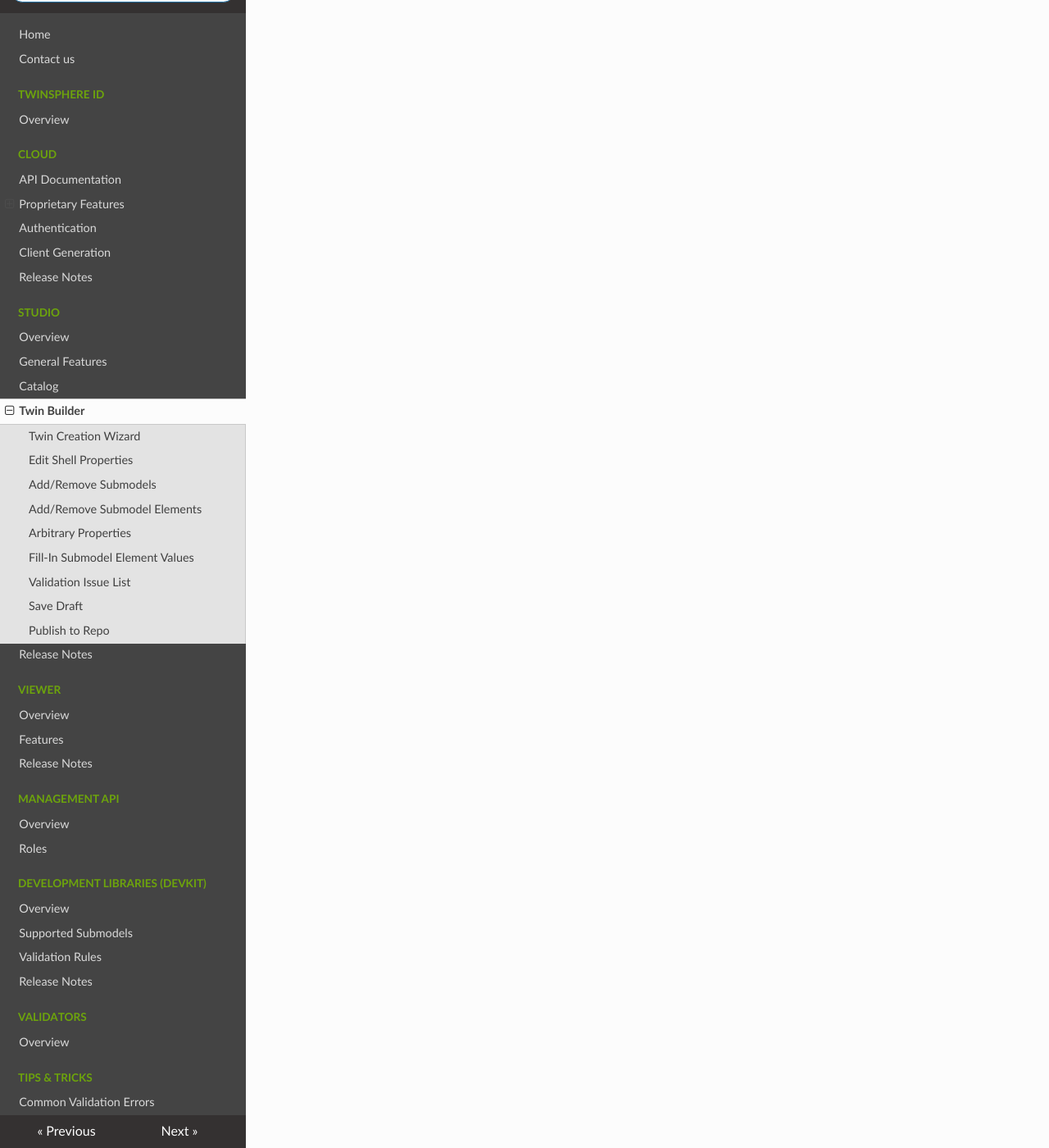
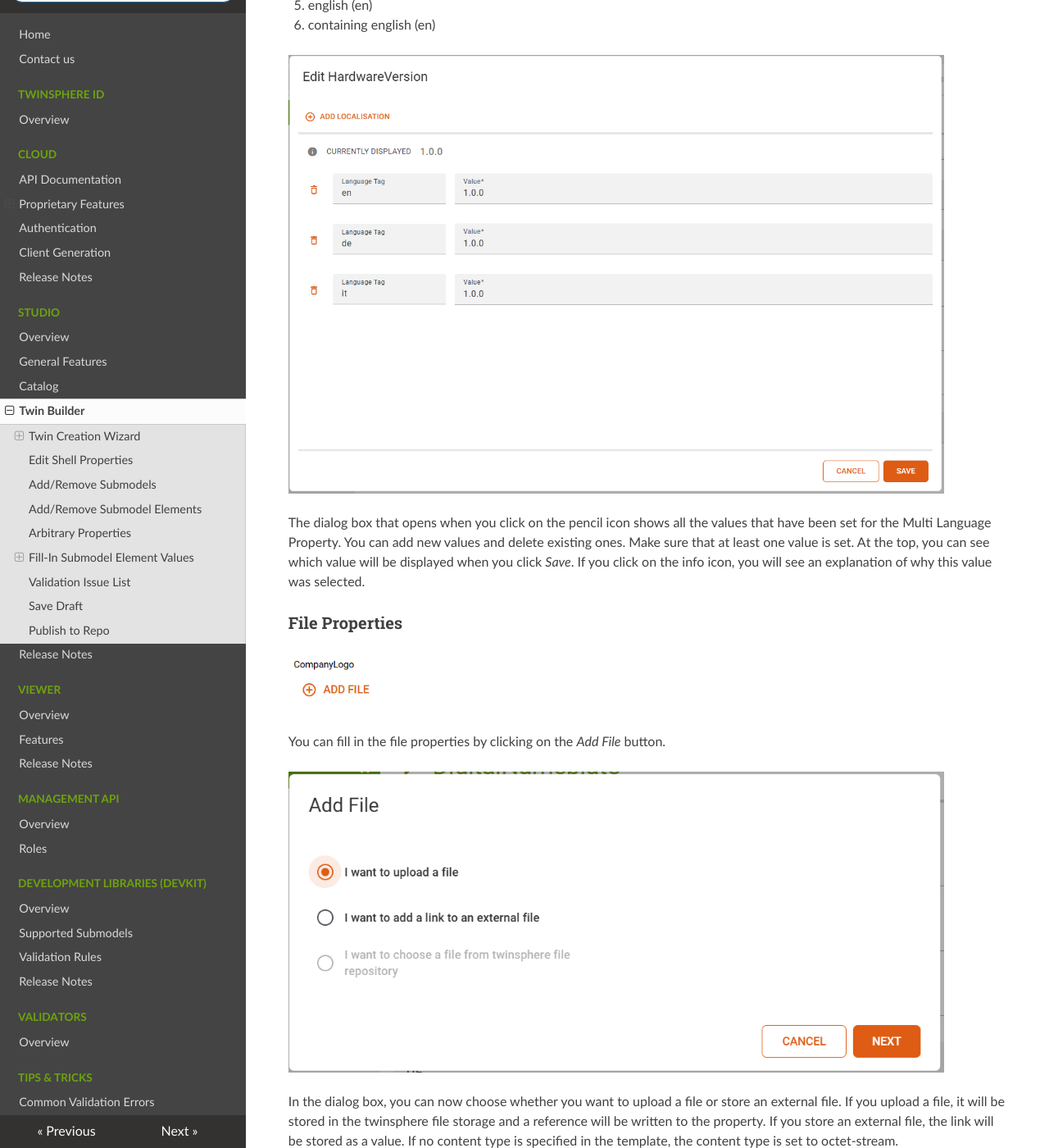
Before and after one commit to twinsphere/twinsphere.github.io, an MkDocs documentation site: the page built from docs/studio-twin-builder.md, in a window 1280 px wide and 1400 px high, scrolled down 6961 px. Shown: the whole window at 82% size. Built offline with MkDocs 1.6.1, drawn with Linux system fonts in a browser that asks for light colours; nearby versions of some CDN libraries; some of the changed text lies outside the part shown.

Commit message:
feat(studio): describe twinbuilder, save draft, publish twin, and submodel element value editing

```diff
--- a/docs/studio-twin-builder.md
+++ b/docs/studio-twin-builder.md
@@ -7,12 +7,46 @@
     Thanks for your patience!
 
 ## Twin Creation Wizard
+The Creation Wizard helps you to create a digital twin. You can open the Creation Wizard by clicking on the *Create New Digital Twin* buttons in the [catalog](studio-catalog.md){: width='600' } or on the dashboard.
+
+![Dashboard Builder Card](img/twinstudio-dashboard-digital-twin-builder.png){: width='600' }
+
+The Creation Wizard offers two options for creating a digital twin.
+### Step 1 - Basis Selection
+#### Option 1 - New Digital Twin from scratch
+![Creation Wizard Scratch](img/twinstudio-creation-wizard-from-scratch.png){: width='800' }
+
+If you create a digital twin from scratch you can choose the *asset kind* in the right radio button list.
+If you are unsure which *asset kind* is appropriate for your situation, the help texts describing the options may be of assistance.
+
+#### Option 2 - Duplicate existing Instance
+![Creation Wizard Duplicate](img/twinstudio-creation-wizard-duplicate-existing-instance.png){: width='800' }
+
+If you duplicate an existing instance you have to choose an instance from the radio button list on the right.
+
+### Step 2 - Add Indentification and Basic Information
+
+![Creation Wizard Basic Information](img/twinstudio-creation-wizard-step-2.png){: width='800' }
+
+In the second step you have to set an id for the digital twin, add a display name for your twin and refer to your physical asset by adding a asset identifier. The id for the digital twin has to be unique. The asset identifier could be common because you could create many digital twins for one physical asset. The display name is required because it is used to determine the name of the shell in the catalog.
+
+### Step 3 - Add Description (optional)
+
+![Creation Wizard Basic Information](img/twinstudio-creation-wizard-step-3.png){: width='800' }
+
+This step in the creation of a digital twin is optional. In this step you can describe the asset and the digital twin.
+
+### Step 4 - Adding Submodels (optional)
+
+![Creation Wizard Basic Information](img/twinstudio-creation-wizard-step-4.png){: width='800' }
+
+In the last step of the digital twin creation you can add the submodels you need. The submodels you can choose from are submodel templates, which are stored in [twinsphere cloud](cloud-documentation.md). If you click the *Create Digital Twin* button every selected submodel template will be transformed into a submodel instance and added to your digital twin.
 
 ## Edit Shell Properties
 
 ![Edit Shell Properties](img/twinstudio_shellproperties.png){: width='600' }
 
-If you want to edit properties (*asset kind, global asset id and specif asset ids*) of your shell the editing has to be unlocked.
+If you want to edit properties (*asset kind, global asset id and specific asset ids*) of your shell the editing has to be unlocked.
 
 ![Add Specific Asset Ids](img/twinstudio_shellproperties_addremove.png){: width='200' }
 
@@ -61,6 +95,58 @@
 
 ## Fill-In Submodel Element Values
 
+### Properties
+
+![Properties](img/twinstudio-builder-property.png)
+
+The value of a property is represented by an input field. Please make sure that the data type of the property matches the value you set into the input field. The *Validation Issue List* will have an issue if the data type of the value does not match the data type of the property.
+
+### Multi Language Properties
+
+![MultiLanguageProperty_Collapsed](img/twinstudio-builder-mlp-collapsed.png)
+
+The Multi Language Property displays all languages for which a value is set, with tags above the value. The value displayed in the field is determined as follows using the language property of an entry and match it with (ISO 639-1):
+
+1. the data language
+2. containing the data language
+3. the ui language
+4. containing the ui language
+5. english (en)
+6. containing english (en)
+
+![MultiLanguageProperty_Dialog](img/twinstudio-builder-mlp-extended.png){: width='800' }
+
+The dialog box that opens when you click on the pencil icon shows all the values that have been set for the Multi Language Property. You can add new values and delete existing ones. Make sure that at least one value is set. At the top, you can see which value will be displayed when you click *Save*. If you click on the info icon, you will see an explanation of why this value was selected.
+
+### File Properties
+
+![FileProperty_Collapsed](img/twinstudio-builder-file-collapsed.png)
+
+You can fill in the file properties by clicking on the *Add File* button.
+
+![FileProperty_Collapsed](img/twinstudio-builder-file-expanded.png){: width='800' }
+
+In the dialog box, you can now choose whether you want to upload a file or store an external file. If you upload a file, it will be stored in the twinsphere file storage and a reference will be written to the property. If you store an external file, the link will be stored as a value. If no content type is specified in the template, the content type is set to octet-stream.
+
+### Range Properties
+
+![RangeProperty](img/twinstudio-builder-range.png)
+
+The Range Property can set minimum and maximum as values. If either minimum or maximum is set, the Required Validator is fulfilled. If the data type is a data type that describes a number, it is validated whether the minimum is smaller than the maximum.
+
+### Reference Elements
+
+To set the value of a reference element, click the *Add Reference* button and then select an asset administration shell. You can then refer to a submodel or submodel element and save the reference. The reference is displayed as shown below.
+
+![ReferenceElement](img/twinstudio-builder-reference-collapsed.png)
+
+![ReferenceElement](img/twinstudio-builder-reference-extended-choose-asset.png)
+
+![ReferenceElement](img/twinstudio-builder-reference-extended-choose-sme.png)
+
+![ReferenceElement](img/twinstudio-builder-reference-collapsed-filled.png)
+
+
 ## Validation Issue List
 
 ![Validation Issue List](img/twinstudio_issuelist_withpath.png){: width='300' }
@@ -73,4 +159,8 @@
 
 ## Save Draft
 
+To save a draft, simply click on the *Save Draft* button. Once saved, a toast message will appear in the upper left corner. Drafts are only visible to you and can only be edited or deleted by you. You can view all your drafts in the [draft catalog](studio-catalog.md).
+
 ## Publish to Repo
+
+To publish a digital twin, all errors in the error list must be corrected. Once all errors have been corrected, the twin can be published by clicking the “Publish” button. Once the twin has been successfully published, a dialog box displays the ID, name, and tenant to which the twin was uploaded. Once the twin has been published, the corresponding draft is deleted from the draft catalog.
```
Also changed, not shown: docs/img/twinstudio-builder-file-collapsed.png (added), docs/img/twinstudio-builder-file-expanded.png (added), docs/img/twinstudio-builder-mlp-collapsed.png (added), docs/img/twinstudio-builder-mlp-extended.png (added), docs/img/twinstudio-builder-property.png (added), docs/img/twinstudio-builder-publish-dialog.png (added), docs/img/twinstudio-builder-range.png (added), docs/img/twinstudio-builder-reference-collapsed-filled.png (added), docs/img/twinstudio-builder-reference-collapsed.png (added), docs/img/twinstudio-builder-reference-extended-choose-asset.png (added), docs/img/twinstudio-builder-reference-extended-choose-sme.png (added), docs/img/twinstudio-catalog-digital-twins-create.png (added), docs/img/twinstudio-creation-wizard-duplicate-existing-instance.png (added), docs/img/twinstudio-creation-wizard-from-scratch.png (added), 4 more files.
